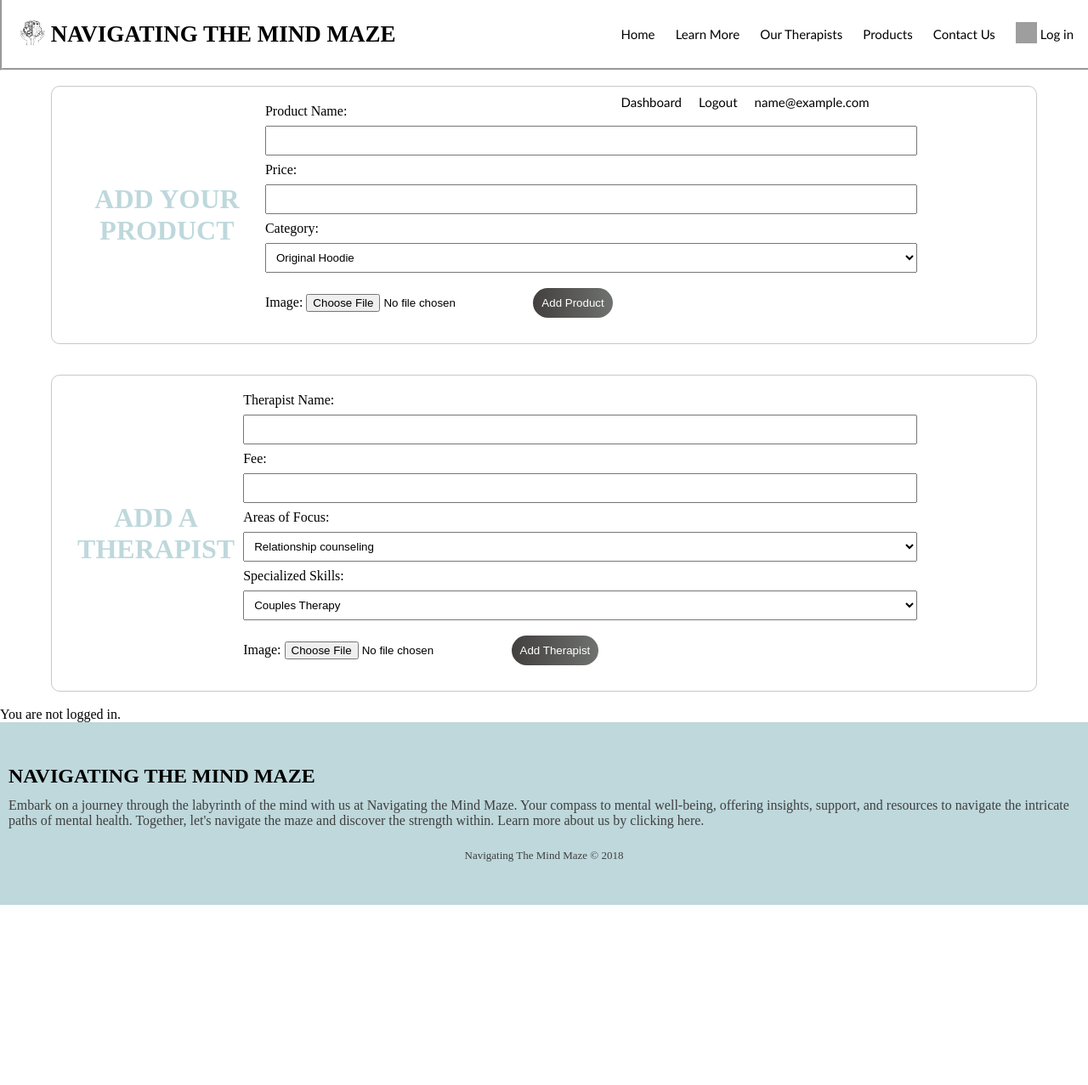
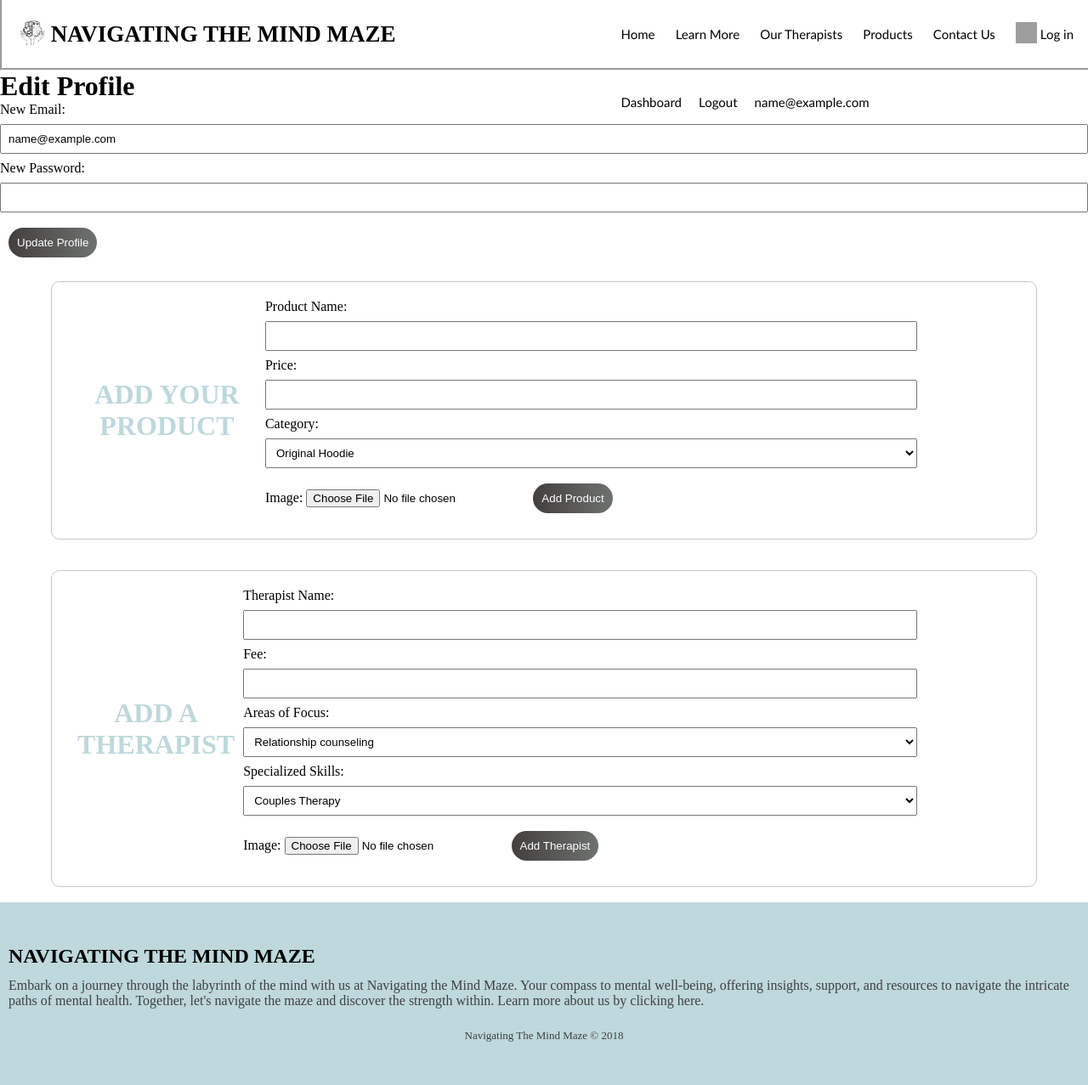
Before and after one commit to adeaberisha/MentalHealth, a PHP site: page /Edit.php in a window 1280 px wide. Shown: the whole page at 85% size. Before the commit the page ends 1065 px from the top, so only its background shows below. Run offline with PHP 8.4, Linux system fonts and the light colour scheme; the visitor is signed in with stand-in values (Sample User, id 1); tables that the repository leaves empty or names only in its code hold one stand-in row (values such as "Sample post"); grey boxes are pictures that could not be loaded.

Commit message:
EditProfile

```diff
--- a/Edit.php
+++ b/Edit.php
@@ -37,6 +37,17 @@ if ($_SESSION['user_authenticated']){
     <link rel="stylesheet" href="./Styles/Edit.css">
 </head>
 <body>
+    <div class="format">
+        <div class="forma1">
+        <h1 class="editP">Edit Profile</h1>
+        <form method="post" class="forma" action="?action=update&id=<?= $userId ?>">
+            <label for="new_email" class="labels">New Email:</label>
+            <input type="email" class="inputi" name="new_email" value="<?= $userEdit["email"] ?>">
+            <label for="new_password" class="labels">New Password:</label>
+            <input type="password" class="inputi" name="new_password">
+            <input type="submit" class="submit" name="update_user" value="Update Profile">
+        </form>
+    </div>
     <br>
     <div class="forms">
         <div class="form1">
@@ -199,14 +210,21 @@ if ($_SESSION['user_authenticated']){
 
 
     if (isset($_POST['update_user'])) {
-        $newEmail = $_POST['new_email'];
-        $user->updateUser($userId, $newEmail);
+        $newEmail = isset($_POST['new_email']) ? $_POST['new_email'] : '';
 
-        header("Location: Main.php");
-        exit();
+        if (!empty($newEmail)) {
+            $result = $user->updateUser($userId, $newEmail);
 
-    } else {
-        echo "<p>You are not logged in.</p>";
+            if($result){
+                echo "<p>Email updated successfully.</p>";
+            }
+            else{
+                echo "<p>Failed to update email.</p>";
+            }
+        }
+        else{
+            echo "<p>You are not logged in.</p>";
+        }
     }
 
     include_once("footer.php");
--- a/userRepository.php
+++ b/userRepository.php
@@ -69,15 +69,30 @@ class userRepository{
         session_destroy();
     }
 
-    function updateUser($id,$email,$role){
-
+    public function updateUser($userId, $email, $password = null){
         $conn = $this->connection;
 
-        $sql = "UPDATE users SET email=?,role=? WHERE id=?";
 
+        $sql = "UPDATE users SET email = :email WHERE id = :userId";
         $statement = $conn->prepare($sql);
+        $statement->bindParam(':email', $email, PDO::PARAM_STR);
+        $statement->bindParam(':userId', $userId, PDO::PARAM_INT);
+        $result = $statement->execute();
 
-        $statement->execute([$email,$role,$id]);
+
+        if($password !== null){
+            $hashedPassword = password_hash($password, PASSWORD_DEFAULT);
+            $sqlPassword = "UPDATE users SET password = :hashedPassword WHERE id = :userId";
+            $statementPassword = $conn->prepare($sqlPassword);
+            $statementPassword->bindParam(':hashedPassword', $hashedPassword, PDO::PARAM_STR);
+            $statementPassword->bindParam(':userId', $userId, PDO::PARAM_INT);
+            $resultPassword = $statementPassword->execute();
+        }
+        else{
+            $resultPassword = true;
+        }
+
+    return $result && (!$password || $resultPassword);
 
     }
 
```
